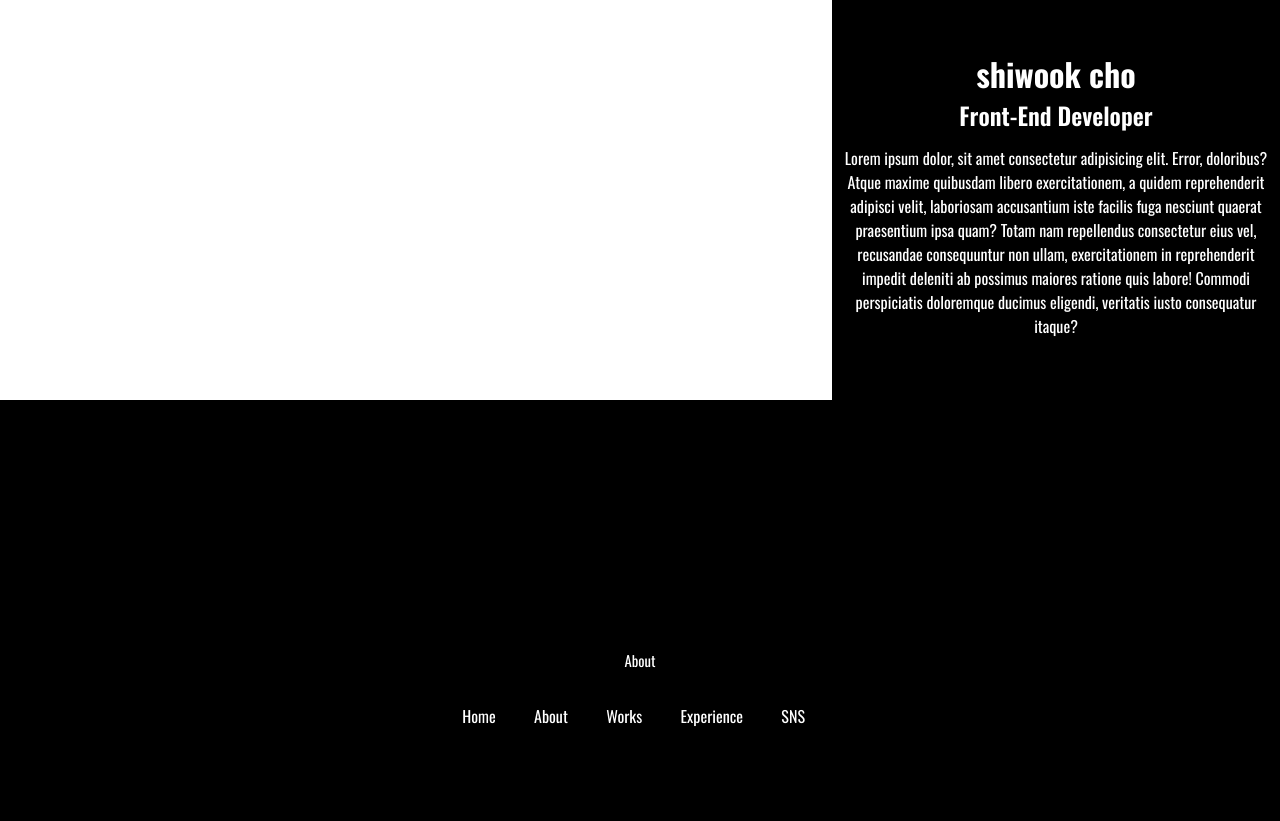
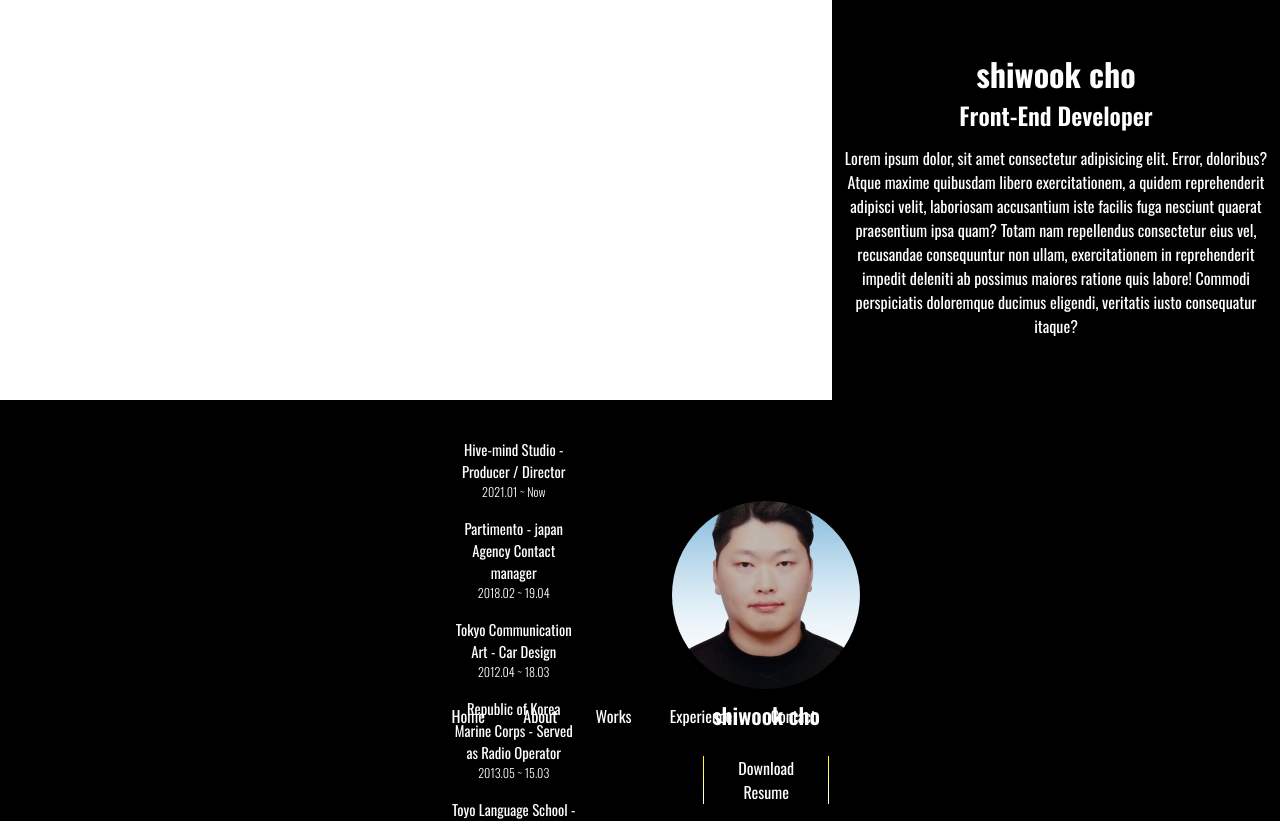
Before and after one commit to github01main/react-app, a React (Create React App) app: page / in a window 1280 px wide. Shown: the top 821 px of the page. Built offline with nearby package versions, Linux system fonts and the light colour scheme.

Commit message:
updated image and pdf and sections

```diff
--- a/src/components/nav.jsx
+++ b/src/components/nav.jsx
@@ -20,7 +20,7 @@ export default function nav (){
         <li><p><a href='#About'>About</a></p></li>
         <li><p><a href="#Works">Works</a></p></li>
         <li><p><a href='#Experience'>Experience</a></p></li>
-        <li><p><a href='#SNS'>SNS</a></p></li>
+        <li><p><a href='#Contact'>Contact</a></p></li>
       </ul>
     </StyledNav>
   </>
--- a/src/components/section.jsx
+++ b/src/components/section.jsx
@@ -1,14 +1,51 @@
 import { StyledSection } from "./styles/Section.styled.js";
+import profile from '../images/profile/shiwookcho.png';
+import Resume from '../images/pdf/shiwookcho_resume.pdf';
 
 export default function Section (){
   return (
   <>
   <StyledSection>
       <div id='section' data-testid='section'>
-        <article id="About"><a href="#About">About</a></article>
+          <article id="About">
+            <div id='about-left'>
+              <div className='career'>
+                  <div id='Company'>
+                    <h4>Hive-mind Studio - Producer / Director</h4>
+                    <h5>2021.01 ~ Now</h5>
+                  </div>
+                  <div id='Fashion'>
+                    <h4>Partimento - japan Agency Contact manager</h4>
+                    <h5>2018.02 ~ 19.04</h5>
+                  </div>
+                  <div id='University'>
+                    <h4>Tokyo Communication Art - Car Design</h4>
+                    <h5>2012.04 ~ 18.03</h5>
+                  </div>
+                  <div id='Rokmc'>
+                    <h4>Republic of Korea Marine Corps - Served as Radio Operator</h4>
+                    <h5>2013.05 ~ 15.03</h5>
+                  </div>
+                  <div id='Japanese'>
+                    <h4>Toyo Language School - Japanese school of Tokyo</h4>
+                    <h5>2011.02 ~ 12.03</h5>
+                  </div>
+              </div>
+            </div>
+
+            <div id='about-right'>
+              <div className='sns'>
+                  <img src={profile} alt="profile" />
+                  <h2>shiwook cho</h2>
+                  <a href={Resume} download>Download Resume</a>
+              </div>
+            </div>
+
+          </article>
+
         <article id="Works"><a href="#Works">Works</a></article>
         <article id="Experience"><a href="#Experience">Experience</a></article>
-        <article id="SNS"><a href="#SNS">SNS</a></article>
+        <article id="Contact"><a href="#Contact">Contact</a></article>
       </div>
     </StyledSection>
   </>
--- a/src/components/styles/Header.styled.js
+++ b/src/components/styles/Header.styled.js
@@ -180,10 +180,8 @@ export const StyledHeader = styled.header`
   #slide-show
   {
     height: 100%;
-    width: 65%;
-    color : black;
-
-    background-color: ${({theme}) => theme.colors.sub_main};
+    width: 50%;
+    background-color: ${({theme}) => theme.colors.main};
 
     :empty
     {
@@ -211,7 +209,7 @@ export const StyledHeader = styled.header`
 
         opacity : 1;
         transition: 0.25s;
-        background-color : #000;
+        background-color : #FFF;
 
         &:hover
         {
@@ -225,7 +223,7 @@ export const StyledHeader = styled.header`
   #controller
   {
     height: 100%;
-    width: 35%;
+    width: 50%;
 
     background-color: ${({theme}) => theme.colors.main};
 
--- a/src/components/styles/Section.styled.js
+++ b/src/components/styles/Section.styled.js
@@ -1,7 +1,7 @@
 import styled from 'styled-components';
 
 export const StyledSection = styled.section`
-    display: flex;
+    // display: flex;
     height: 100%;
     width: 100%;
     background-color: ${({theme}) => theme.colors.main};
@@ -12,6 +12,71 @@ export const StyledSection = styled.section`
         display: flex;
         height: 65vh;
         width: 100%;
+
+        // Included : Profile Image, About(h2), Resunme A tag.
+        #about-left{
+            display : flex;
+            width: 50%;
+            height 100%;
+
+            .career{
+                display : flex;
+                flex-direction: column;
+                width : 50%;
+                height: 100%;
+
+                #Company{
+                    margin : 1vh 0vw 1vh 0vw;
+                }
+
+                #Fashion{
+                    margin : 1vh 0vw 1vh 0vw;
+                }
+
+                #University{
+                    margin : 1vh 0vw 1vh 0vw;
+                }
+
+                #Rokmc{
+                    margin : 1vh 0vw 1vh 0vw;
+                }
+
+                #Japanese{
+                    margin : 1vh 0vw 1vh 0vw;
+                }
+            }
+        }
+
+        #about-right{
+            display : flex;
+            width: 50%;
+            height: 100%;
+            background : black;
+
+            .sns{
+                display : flex;
+                flex-direction: column;
+                width : 50%;
+                height: 100%;
+                img{
+                    width : 15vw;
+                    height: 15vw;
+                    object-fit: cover;
+                    border: 2px solid transparent;
+                    border-radius:  50%;
+                }
+                h2{
+                    margin : 1vh 0vw 1vh 0vw;
+                }
+                a{
+                    font-size : 1.25vw;
+                    margin : 2vh 0vh 2vh 0vh;
+                    border: 0.1vw solid;
+                    padding: 0vw 1vw 0vw 1vw;
+                    border-image: linear-gradient(to top, white, yellow) 0 1;
+                }
+            }
+        }
     }
 
     #Works{
@@ -26,7 +91,7 @@ export const StyledSection = styled.section`
         width: 100%;
     }
 
-    #SNS{
+    #Contact{
         display: flex;
         height: 65vh;
         width: 100%;
```
Also changed, not shown: 1 other file (tests, documents, lock files or other folders).
